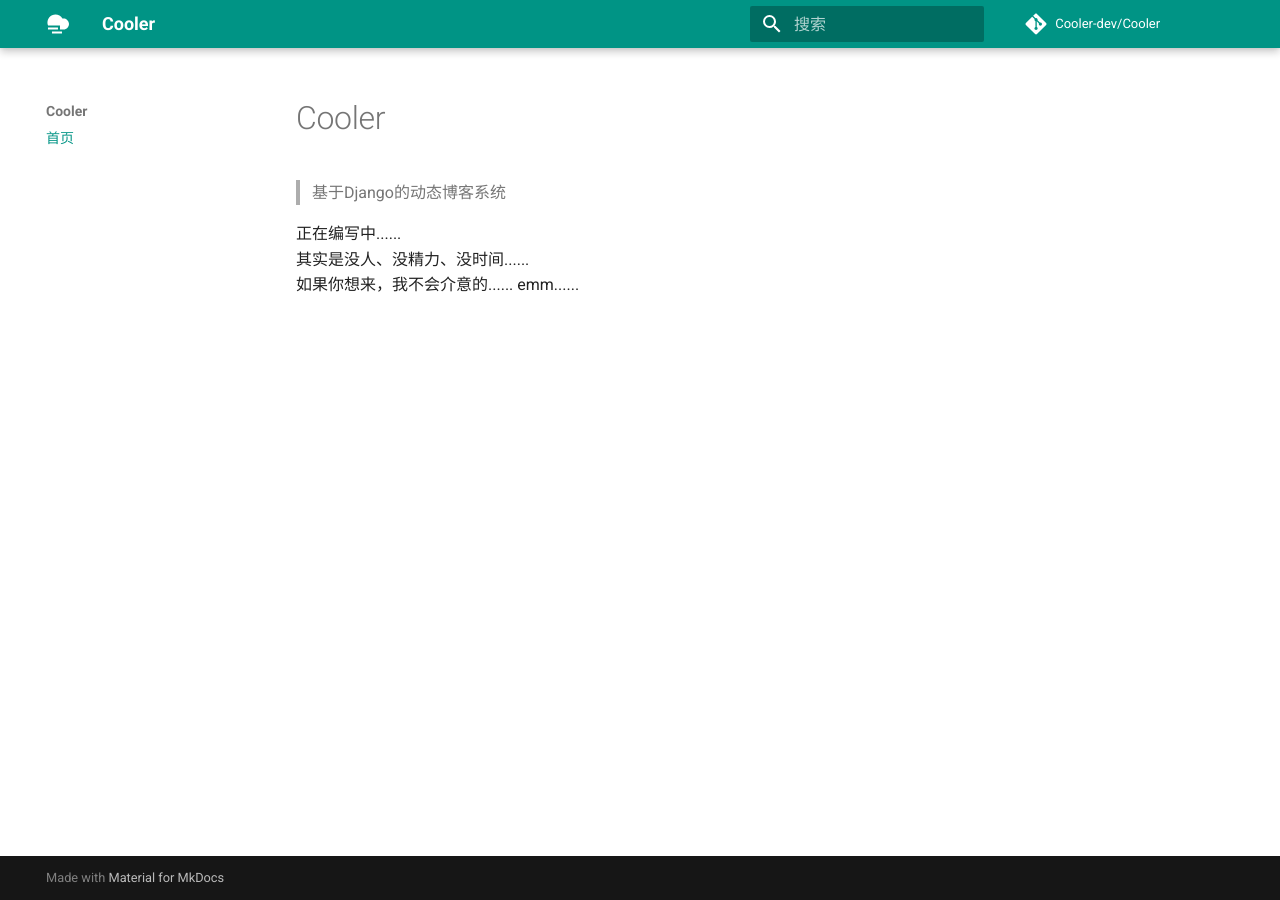
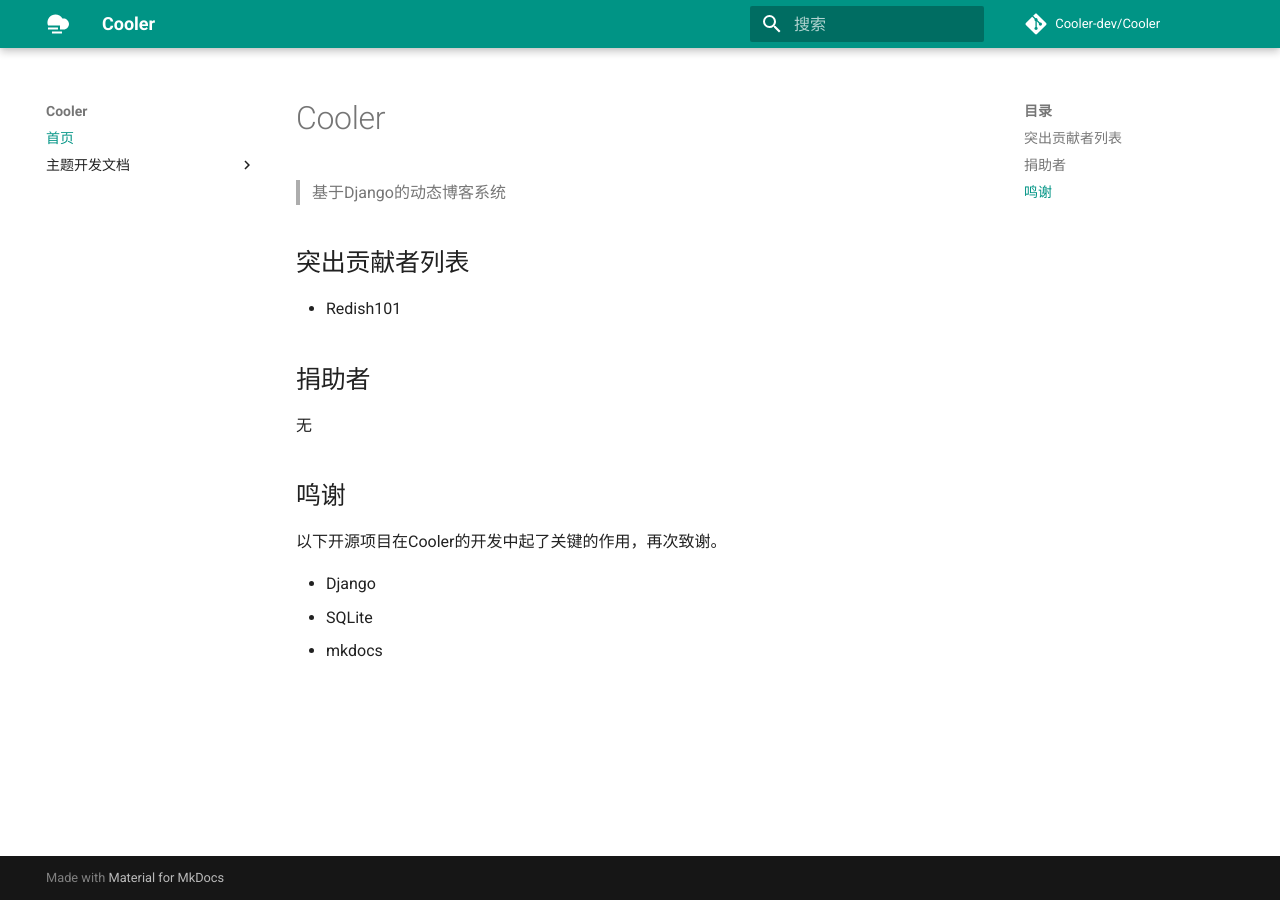
Before and after one commit to Cooler-dev/Cooler-old, an MkDocs documentation site: the page built from docs/index.md, in a window 1280 px wide. Built offline with MkDocs 1.6.1 and Material for MkDocs 9.7.7, drawn with Linux system fonts in a browser that asks for light colours; comment, search, counter and statistics services are not loaded.

Commit message:
A: 新增了主题开发文档

```diff
--- a/docs/index.md
+++ b/docs/index.md
@@ -1,7 +1,15 @@
 # Cooler
 > 基于Django的动态博客系统
 
-正在编写中......
-其实是没人、没精力、没时间......
-如果你想来，我不会介意的......
-emm......
+## 突出贡献者列表
+- Redish101
+
+## 捐助者
+无
+
+## 鸣谢
+以下开源项目在Cooler的开发中起了关键的作用，再次致谢。
+
+- Django
+- SQLite
+- mkdocs
--- a/mkdocs.yml
+++ b/mkdocs.yml
@@ -5,7 +5,7 @@
   palette:
     primary: teal
     accent: teal
-  logo: assets/logo.svg
+  logo: assets/images/logo.svg
 repo_url: https://github.com/Cooler-dev/Cooler
 repo_name: Cooler-dev/Cooler
 docs_dir: docs
@@ -13,3 +13,6 @@
 edit_uri: edit/main/docs/
 nav :
   - 首页: index.md
+  - 主题开发文档:
+    - 使用html: devlop/theme/index.md
+    - 使用vue: devlop/theme/use-vue.md
```
Also changed, not shown: docs/devlop/theme/index.md (added, +53 -0 lines), docs/devlop/theme/use-vue.md (added, +14 -0 lines), docs/assets/images/logo.svg (renamed from docs/assets/logo.svg), docs/favicon.png (deleted), 2 other files.
